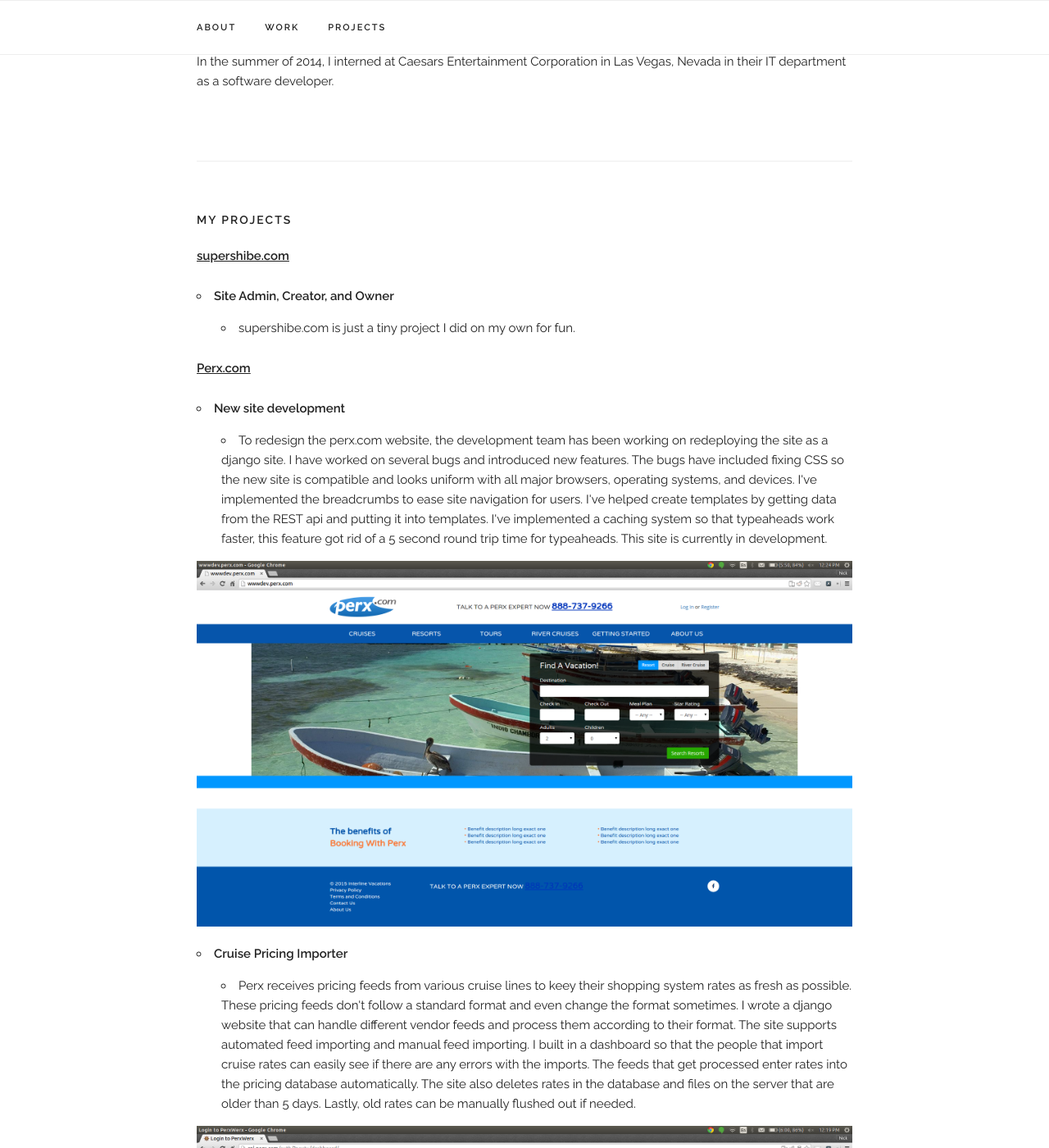
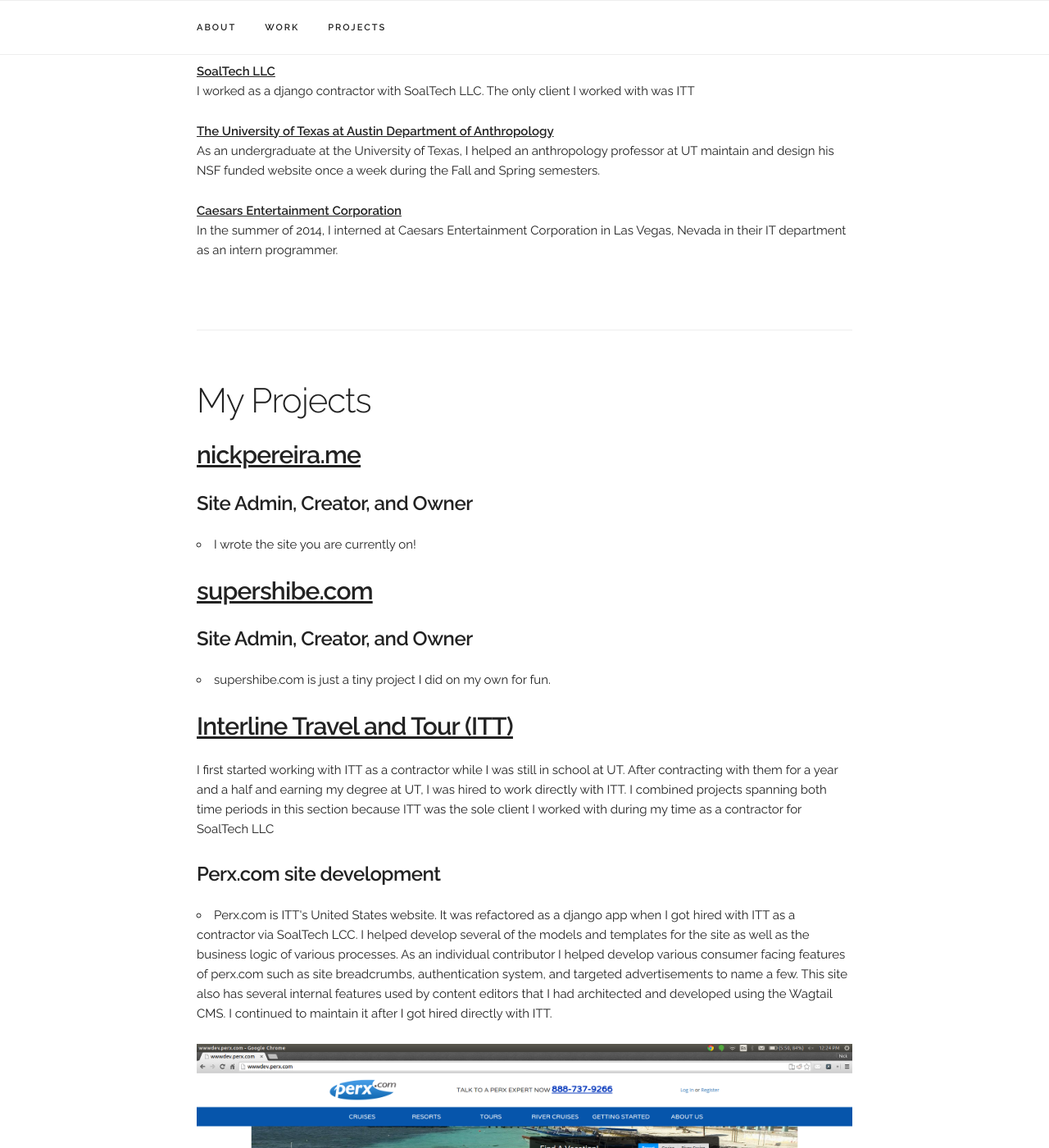
Before and after one commit to PresidentNick/presidentnick.github.io, a Jekyll site: the page index.html, which Jekyll copies as it is, in a window 1280 px wide and 1400 px high, scrolled down 1333 px. Shown: the whole window at 82% size. Built offline with Jekyll 4.4.1, drawn with Linux system fonts in a browser that asks for light colours; nearby versions of some CDN libraries; comment, search, counter and statistics services are not loaded; some of the changed text lies outside the part shown.

Commit message:
Add longer descriptions of past employers and projects

```diff
--- a/index.html
+++ b/index.html
@@ -75,7 +75,6 @@
         </div>
         <div class="two columns value-prop">
           <script type="text/javascript" language="javascript">
-<!--
 // Email obfuscator script 2.1 by Tim Williams, University of Arizona
 // Random encryption key feature by Andrew Moulden, Site Engineering Ltd
 // This code is freeware provided these four comment lines remain intact
@@ -96,7 +95,6 @@
   }
 document.write("<a title='Send me an Email' style='color: inherit;' target='_blank' href='mailto:"+link+"?subject=Hi%20Nick,%20from%20your%20website.'><i class='fa fa-envelope fa-4x'></i></a><br>Email")
 }
-//-->
 </script><noscript>Sorry, you need Javascript on to email me.</noscript>
         </div>
       </div>
@@ -115,7 +113,7 @@
 
     <!-- About Nick -->
     <div class="docs-section" id="about">
-      <h6 class="docs-header">About Nick</h6>
+      <h2>About Nick</h2>
       <p>I am a graduate of The University of Texas at Austin.
       I received my Bachelor of Science and Arts in Computer Science in December 2016.
       I was born in Miami and I lived there
@@ -127,79 +125,56 @@
       Ensemble. I love biking all over Austin. You can usually find
       me biking around town on the weekends with my wife, Barbara.
       I also love to code, and I made my career out of it.
-      <!-- I'm currently learning how to create
-          responsive websites by using the <a href="http://getskeleton.com">skeleton framework</a>, which is what you're seeing right now.
-          I'm looking to change my <a href="index_not_responsive.html">old website</a> into something more professional looking
-          (although the konami code can still be entered! but not if you have epilepsy, please don't), as well as being more responsive
-          so that it can be viewed on a variety of devices. This site is currently a work in progress. Stay tuned for more changes!! -->
       </p>
     </div>
     <div class="docs-section" id="work">
-      <h6 class="docs-header">Relevant work experience</h6>
-      <b><u>Perx.com</u></b>
-      <p>I currently work as python developer for perx.com I work on several of their website and various internal projects.</p>
+      <h2>Relevant work experience</h2>
+      <b><u>Interline Travel and Tour</u></b>
+      <p>ITT (Interline Travel and Tour) is an e-commerce travel company with international presence which sells cruises, resorts, tours, and air. As a senior python web developer I was responsible for helping implement five of ITT's websites. I also helped maintain two projects that I designed, implemented, and delivered while I worked for ITT as a contractor via SoalTech LLC</p>
+      <b><u>SoalTech LLC</u></b>
+      <p>I worked as a django contractor with SoalTech LLC. The only client I worked with was ITT</p>
       <b><u>The University of Texas at Austin Department of Anthropology</u></b>
-      <p>I also help an anthropology professor at UT maintain and design
-      his NSF funded website once a week during the Fall and Spring semesters. <!-- I've written code that automates the display page of dissertations. Users of the site submit
-      their dissertations. Before, an HTML table containing the dissertations would have to be manually updated to add a new dissertation.
-      After my changes, any dissertation added to the database automattically displayed without any interaction from the development team.
-      I've also helped resolve issues on the projects github page. I contribute to the project by testing and documenting the set up
-      of a development environment in attempts to make is stadard for any developer to get a version of the site up and running quickly
-      on their machine to make local changes. -->
+      <p>As an undergraduate at the University of Texas, I helped an anthropology professor at UT maintain and design his NSF funded website once a week during the Fall and Spring semesters.
       </p>
-      <b><u>Caesars Entertainment Corporation</u></b><p>In the summer of 2014, I interned at Caesars Entertainment Corporation in Las Vegas, Nevada in their IT department as a software developer.</p>
+      <b><u>Caesars Entertainment Corporation</u></b>
+      <p>In the summer of 2014, I interned at Caesars Entertainment Corporation in Las Vegas, Nevada in their IT department as an intern programmer.</p>
     </div>
     <div class="docs-section" id="projects">
-      <h6 class="docs-header">My projects</h6>
-      <b><u>supershibe.com</u></b>
-      <p>
-          <ul>
-              <li>
-                  <b>Site Admin, Creator, and Owner</b>
+      <h2>My Projects</h2>
+      <h4><b><u>nickpereira.me</u></b></h4>
+      <h5><b>Site Admin, Creator, and Owner</b></h5>
+      <ul><li>I wrote the site you are currently on!</li></ul>
+      <h4><b><u>supershibe.com</u></b></h4>
+      <h5><b>Site Admin, Creator, and Owner</b></h5>
       <ul>
           <li>
               supershibe.com is just a tiny project I did on my own for fun.
           </li>
       </ul>
-              </li>
-          </ul>
-      </p>
-      <b><u>Perx.com</u></b>
-      <p>
+      <h4><b><u>Interline Travel and Tour (ITT)</u></b></h4>
+      <p>I first started working with ITT as a contractor while I was still in school at UT. After contracting with them for a year and a half and earning my degree at UT, I was hired to work directly with ITT. I combined projects spanning both time periods in this section because ITT was the sole client I worked with during my time as a contractor for SoalTech LLC</p>
+          <h5><b>Perx.com site development</b></h5>
           <ul>
             <li>
-          <b>New site development</b>
-          <ul>
-            <li>
-              To redesign the perx.com website, the development team has been working
-              on redeploying the site as a django site. I have worked on several bugs
-              and introduced new features. The bugs have included fixing CSS so the new site
-              is compatible and looks uniform with all major browsers, operating systems, and devices.
-              I've implemented the breadcrumbs to ease site navigation for users. I've helped create
-              templates by getting data from the REST api and putting it into templates. I've implemented a caching
-              system so that typeaheads work faster, this feature got rid of a 5 second round trip time for
-              typeaheads. This site is currently in development.
+              Perx.com is ITT's United States website. It was refactored as a django app when I got hired with ITT as a contractor via SoalTech LCC. I helped develop several of the models and templates for the site as well as the business logic of various processes. As an individual contributor I helped develop various consumer facing features of perx.com such as site breadcrumbs, authentication system, and targeted advertisements to name a few. This site also has several internal features used by content editors that I had architected and developed using the Wagtail CMS. I continued to maintain it after I got hired directly with ITT.
             </li>
           </ul>
           <img class="u-max-full-width" src="images/devperx.png">
-        </li>
-        <li>
           <b>Cruise Pricing Importer</b>
           <ul>
             <li>
               Perx receives pricing feeds from various cruise lines to
-              keey their shopping system rates as fresh as possible.
+              keep their shopping system rates as fresh as possible.
               These pricing feeds don't follow a standard format and
-              even change the format sometimes. I wrote a django
-              website that can handle different vendor feeds and
+              even change the format sometimes or even provide empty pricing feeds. I designed, implemented, and delivered a django
+              web app that can handle different vendor feeds and
               process them according to their format. The site supports
               automated feed importing and manual feed importing. I
               built in a dashboard so that the people that import
               cruise rates can easily see if there are any errors with
-              the imports. The feeds that get processed enter rates into
-              the pricing database automatically. The site also deletes
+              the imports. This web app normalizes the relevant data into the internal company database and ignores the rest of the irrelevant data. The site also deletes
               rates in the database and files on the server that are older
-              than 5 days. Lastly, old rates can be manually flushed out if needed.
+              than 5 days. Lastly, old rates can be manually flushed out if needed. This is a core business app that gets used every day at ITT.
             </li>
           </ul>
           <img class="u-max-full-width" src="images/auth.png">
@@ -207,8 +182,6 @@
           <img class="u-max-full-width" src="images/details.png">
           <img class="u-max-full-width" src="images/rerun.png">
           <img class="u-max-full-width" src="images/manual.png">
-        </li>
-        <li>
           <b>Roadshow Kiosk</b>
           <ul>
             <li>
@@ -220,13 +193,11 @@
               to the office. In order to modernize this process, I
               wrote a flask application that can work completely
               offline (these tradeshows hardly have internet or power
-              access). This application was deployed on chromebooks
+              access) to capture and store user registration data. This application was deployed on chromebooks
               that were put in developer mode to cut hardware costs.
-              Instead of manually entering the data, now the process
-              is automated.
+              Once the marketing came back from the tradeshow, the files storing the user data are imported and used to register users into ITT's system automatically.
             </li>
           </ul>
-          <li>
           <b>Image Scraper</b>
           <ul>
             <li>
@@ -241,27 +212,18 @@
               manually searching for them.
             </li>
           </ul>
-          </li>
-          <li>
           <b>User Tracking</b>
           <ul>
             <li>
               In order to get a more detailed view of how customers
-                will use the new perx.com site, I wrote a django
+              use the new perx.com site, I wrote a django
               middleware that can track user and session metadata.
               Later this information can be used for data
               visualization.
             </li>
           </ul>
-          </li>
-        </li>
-      </ul>
-      </p>
-      <b><u>The University of Texas at Austin Department of Anthropology
-      </u></b>
-      <p>
-        <ul>
-          <li>
+      <h4><b><u>The University of Texas at Austin Department of Anthropology</u></b></h4>
+      <p>As I worked on completing the classes I needed for my Computer Science degree at UT, I started working with professor Denné Reed  in the Department of Anthropology. He needed some assistance developing a couple of new features and updating some old code on two websites he ran for a paleoanthropology website. Those two websites are <a href="https://paleocore.org/">paleocore.org</a> and <a href="http://paleoanthro.org/home/">paleoanthro.org</a>. Professor Denné Reed was the person who initally taught me about Django so I could learn the core functions of the Django framework needed for the website.</p>
           <b>Automated Repository Installation</b>
           <ul>
             <li>
@@ -275,8 +237,6 @@
               repository became very easy.
             </li>
           </ul>
-          </li>
-          <li>
           <b>Django Template Implementation</b>
           <ul>
             <li>
@@ -288,13 +248,8 @@
               in the database.
             </li>
           </ul>
-          </li>
-        </ul>
-      </p>
-      <b><u>Caesars Entertainment Corporation</u></b>
-      <p>
-        <ul>
-          <li>
+      <h4><b><u>Caesars Entertainment Corporation</u></b></h4>
+      <p>In the summer of 2014 I got an internship for Caesars in Las Vegas. This was the first time Caesars was running an internship program. Me along with 3 other computer science students at UT were selected to live on the strip in Las Vegas at The Quad hotel for three months while helping develop the IT internship program at Caesars.</p>
       <b>Social Media Mention Tracking</b>
       <ul>
         <li>
@@ -303,13 +258,8 @@
           mentioned. This information was plotted on a map.
         </li>
       </ul>
-          </li>
-        </ul>
-      </p>
-      <b><u>Google</u></b>
-      <p>
-        <ul>
-          <li>
+      <h4><b><u>Google</u></b></h4>
+      <p>Google has a three week summer camp that is targeted towards graduating high school seniors of minority backgrounds that have no computer science experience with an interest in learning it. I applied and was selected for Google's Computer Science Summer Institute (CSSI). In the summer of 2012 I was housed at Santa Clara University along with 29 other high school seniors that had just graduated. Google would take us in a shuttle everyday to their headquarters in Mountain View. At their headquarters we were taught all day by Google engineers about the core fundamentals of computer science for two weeks. On the last week, we were split into 10 groups of 3 and each group developed a website with the guidance and mentorship of the Google engineers who taught us the previous two weeks. On the last day of the summer camp, the teams presented their websites to a live audience of googlers along with a stream for any googlers who weren't present at the demo. On the weekends, Google had various fun activities for us along with free time for ourselves.</p>
       <b>Extreme Games</b>
       <ul>
         <li>
@@ -320,16 +270,13 @@
           user scores.
         </li>
       </ul>
-          </li>
-        </ul>
-      </p>
     </div>
     <div class="docs-section">
       <h6 class="docs-header">Coming soon!</h6>
-      <p><ul>
-          <li>add screenshots and links to projects section</li>
+      <ul>
+          <li>Currently under more construction throughout the week of 2020-02-17</li>
+          <li>Descriptions, links, and screenshots of ITT website projects</li>
         </ul>
-      </p>
     </div>
     <div class="docs-section">
       Site last edited on <span id="updated"></span>
```
Lines whose indentation alone changed are shown as unchanged.
